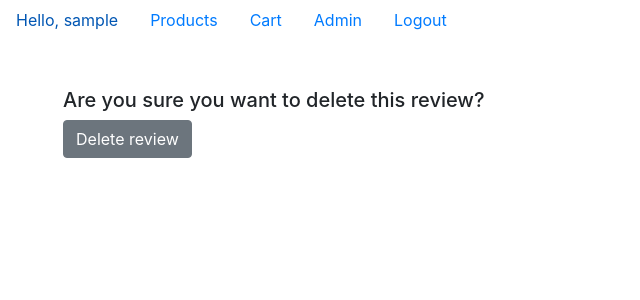
After one commit to alexstaniea/Hackaton-EDW, a Django app: page /article/1/review/delete/1 in a window 1280 px wide. The commit adds this page. Shown: the top 300 px of the page, without its empty margins (0-640 px from the left). Run offline with Django 3.2, Linux system fonts and the light colour scheme; a user stored in the database is signed in; tables that the repository leaves empty hold one stand-in row (values such as "Sample post"); some libraries are stand-ins or nearby versions.

Commit message:
added reviews

```diff
--- a/app/templates/index_review.html
+++ b/app/templates/index_review.html
@@ -12,13 +12,17 @@
           <div class="card-body">
             <h5 class="card-title">{{ rev.text }}</h5>
               <h6 class="card-title">{{ rev.nota }}</h6>
+<!--             {% if user == review.created_by %}-->
 
 
+<!--              {%endif%}-->
+             <a href="{% url 'review_delete' article.id rev.id %}" class="btn btn-primary">Delete review</a>
 
           </div>
         </div>
       </div>
     {% endfor %}
        <a href="{% url 'review_create' article.id %}" class="btn btn-primary">Create review</a>
+
   </div>
 {% endblock %}
--- /dev/null
+++ b/app/templates/review_delete.html
@@ -0,0 +1,14 @@
+{% extends 'base.html' %}
+{% block title %}
+  Delete review
+{% endblock%}
+
+{% block content %}
+<div class="container m-5">
+  <h5>Are you sure you want to delete this review?</h5>
+  <form method="post" class="form-inline">
+    {% csrf_token %}
+    <input class="btn btn-secondary" type="submit" value="Delete review" />
+  </form>
+</div>
+{% endblock %}
--- a/app/urls.py
+++ b/app/urls.py
@@ -18,7 +18,8 @@ from app.views import (
     add_to_cart,
     remove_from_cart,
     article_detail,
-    ReviewCreateView
+    ReviewCreateView,
+    ReviewDeleteView
 )
 
 urlpatterns = [
@@ -30,10 +31,10 @@ urlpatterns = [
     path('userprofile/<int:pk>/edit', UserProfileUpdateView.as_view(), name='user_profile_edit'),
     path('article/<int:pk>', article_detail, name='article_detail'),
     path('article/<int:pk>/review/create', ReviewCreateView.as_view(), name='review_create'),
+    path('article/<int:article_pk>/review/delete/<int:pk>', ReviewDeleteView.as_view(), name='review_delete'),
     path('cart/<int:pk>', CartDetailView.as_view(), name='cart_detail'),
     path('cart_checkout/<int:pk>', cart_checkout, name='cart_checkout'),
     path('article/<int:pk>/add', add_to_cart, name='add_to_cart'),
-    path('article/<int:pk>/remove', remove_from_cart, name='remove_from_cart')
-
+    path('article/<int:pk>/remove', remove_from_cart, name='remove_from_cart'),
     path('article/<int:pk>/index_review', index_review, name='index_review'),
 ]
--- a/app/views.py
+++ b/app/views.py
@@ -165,3 +165,12 @@ class ReviewCreateView(LoginRequiredMixin, CreateView):
             **form.cleaned_data
         )
         return redirect(reverse_lazy("article_detail", kwargs={"pk": self.kwargs['pk']}))
+
+
+class ReviewDeleteView(LoginRequiredMixin, DeleteView):
+    template_name = "review_delete.html"
+    model = Review
+
+
+    def get_success_url(self):
+        return reverse_lazy("index_review", kwargs={"pk": self.kwargs['article_pk']})
```
